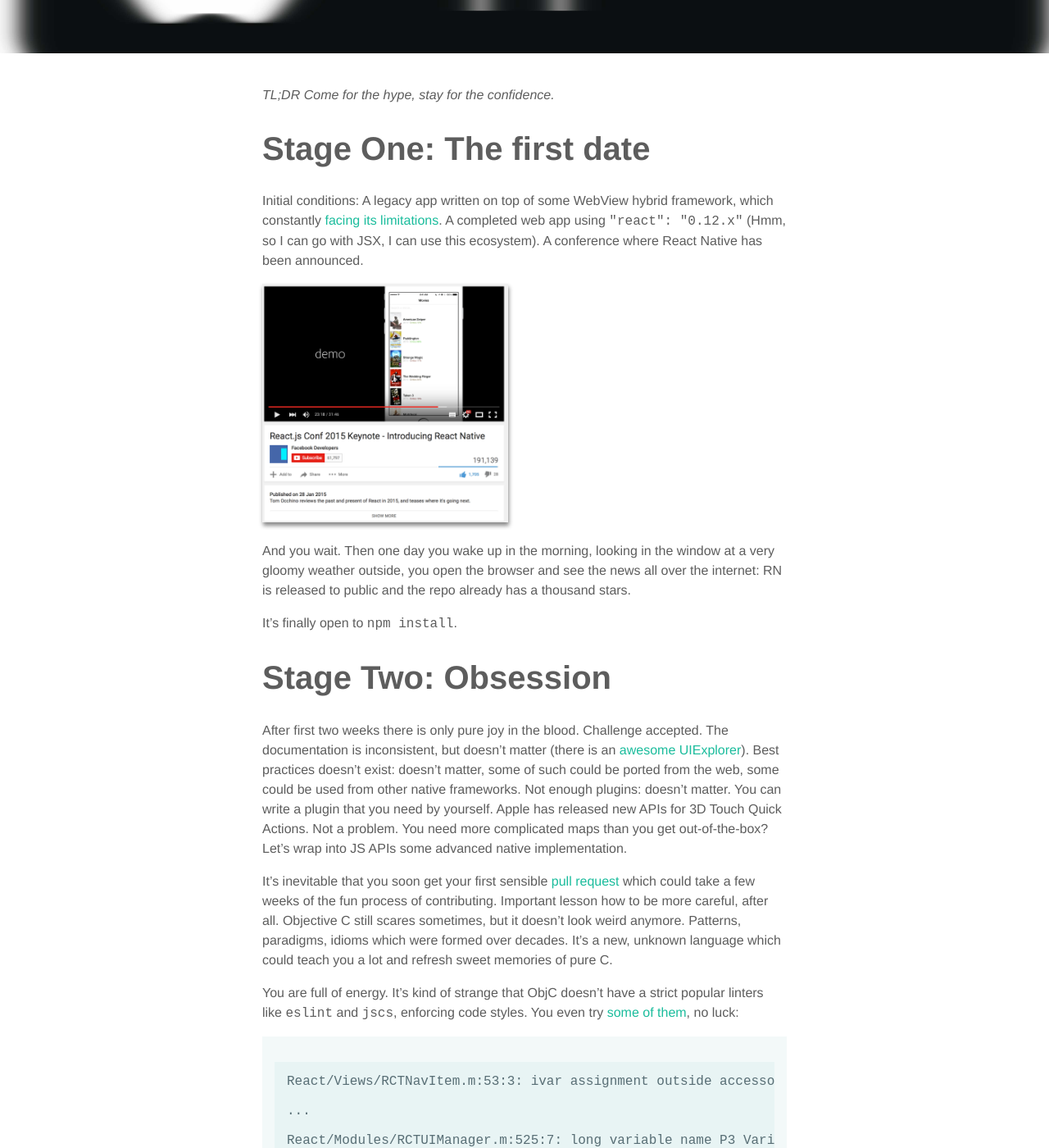
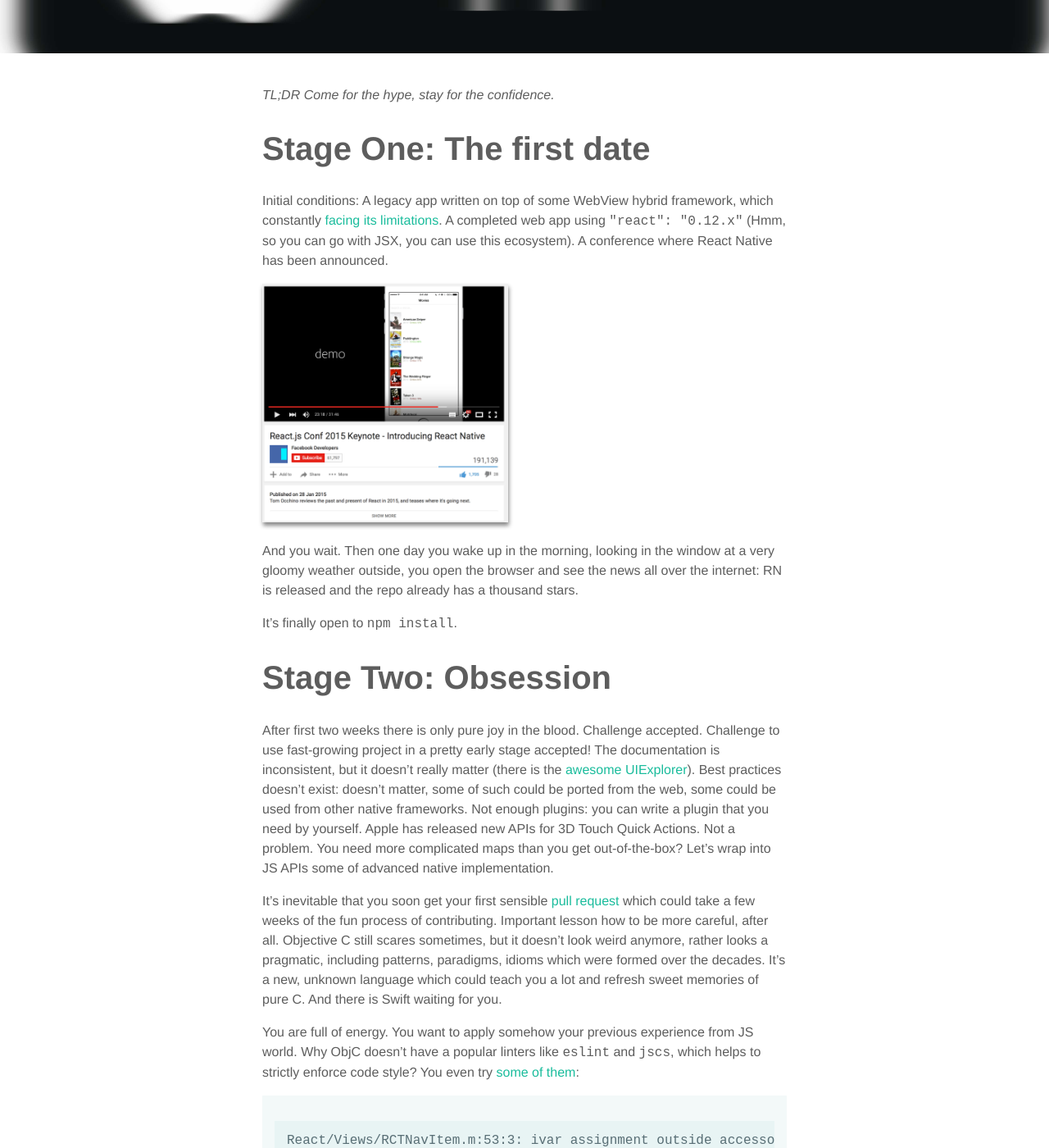
Before and after one commit to ptmt/ptmt.github.com, a Jekyll site: the page built from _posts/2016-02-21-react-native-one-year-later.md, in a window 1280 px wide and 1400 px high, scrolled down 423 px. Shown: the whole window at 82% size. Built offline with Jekyll 4.4.1, drawn with Linux system fonts in a browser that asks for light colours; nearby versions of some CDN libraries; some web fonts are replaced; comment, search, counter and statistics services are not loaded.

Commit message:
fix typo

```diff
--- a/_posts/2016-02-21-react-native-one-year-later.md
+++ b/_posts/2016-02-21-react-native-one-year-later.md
@@ -14,23 +14,23 @@
 
 Initial conditions: A legacy app written on top of some WebView hybrid framework, which
 constantly [facing its limitations](http://potomushto.com/2015/03/02/webviews-are-hard.html).
-A completed web app using `"react": "0.12.x"` (Hmm, so I can go with JSX, I can use this ecosystem).
+A completed web app using `"react": "0.12.x"` (Hmm, so you can go with JSX, you can use this ecosystem).
 A conference where React Native has been announced.
 
 <img src="/images/2016/react-native-announce.png" alt="Annnouncing React Native" style="width: 300px;"/>
 
-And you wait. Then one day you wake up in the morning, looking in the window at a very gloomy weather outside, you open the browser and see the news all over the internet: RN is released to public and the repo already has a thousand stars.
+And you wait. Then one day you wake up in the morning, looking in the window at a very gloomy weather outside, you open the browser and see the news all over the internet: RN is released and the repo already has a thousand stars.
 
 It's finally open to `npm install`.
 
 # Stage Two: Obsession
 
 
-After first two weeks there is only pure joy in the blood. Challenge accepted. The documentation is inconsistent, but doesn't matter (there is an [awesome UIExplorer](https://github.com/facebook/react-native/blob/master/Examples/UIExplorer/ClipboardExample.js#L33)). Best practices doesn't exist: doesn't matter, some of such could be ported from the web, some could be used from other native frameworks. Not enough plugins: doesn't matter. You can write a plugin that you need by yourself. Apple has released new APIs for 3D Touch Quick Actions. Not a problem. You need more complicated maps than you get out-of-the-box? Let's wrap into JS APIs some advanced native implementation.
+After first two weeks there is only pure joy in the blood. Challenge accepted. Challenge to use fast-growing project in a pretty early stage accepted! The documentation is inconsistent, but it doesn't really matter (there is the [awesome UIExplorer](https://github.com/facebook/react-native/blob/master/Examples/UIExplorer/ClipboardExample.js#L33)). Best practices doesn't exist: doesn't matter, some of such could be ported from the web, some could be used from other native frameworks. Not enough plugins: you can write a plugin that you need by yourself. Apple has released new APIs for 3D Touch Quick Actions. Not a problem. You need more complicated maps than you get out-of-the-box? Let's wrap into JS APIs some of advanced native implementation.
 
-It's inevitable that you soon get your first sensible [pull request](https://github.com/facebook/react-native/pull/1318) which could take a few weeks of the fun process of contributing. Important lesson how to be more careful, after all. Objective C still scares sometimes, but it doesn't look weird anymore. Patterns, paradigms, idioms which were formed over decades. It's a new, unknown language which could teach you a lot and refresh sweet memories of pure C.
+It's inevitable that you soon get your first sensible [pull request](https://github.com/facebook/react-native/pull/1318) which could take a few weeks of the fun process of contributing. Important lesson how to be more careful, after all. Objective C still scares sometimes, but it doesn't look weird anymore, rather looks a pragmatic, including patterns, paradigms, idioms which were formed over the decades. It's a new, unknown language which could teach you a lot and refresh sweet memories of pure C. And there is Swift waiting for you.
 
-You are full of energy. It's kind of strange that ObjC doesn't have a strict popular linters like `eslint` and `jscs`, enforcing code styles. You even try [some of them](https://github.com/facebook/react-native/pull/1916), no luck:
+You are full of energy. You want to apply somehow your previous experience from JS world. Why ObjC doesn't have a popular linters like `eslint` and `jscs`, which helps to strictly enforce code style? You even try [some of them](https://github.com/facebook/react-native/pull/1916):
 
 ~~~~~~~~
 React/Views/RCTNavItem.m:53:3: ivar assignment outside accessors or init P2
```
Also changed, not shown: _posts/2016-03-01-porting-React-Native-to-OS-X.md (+1 -1 lines).
